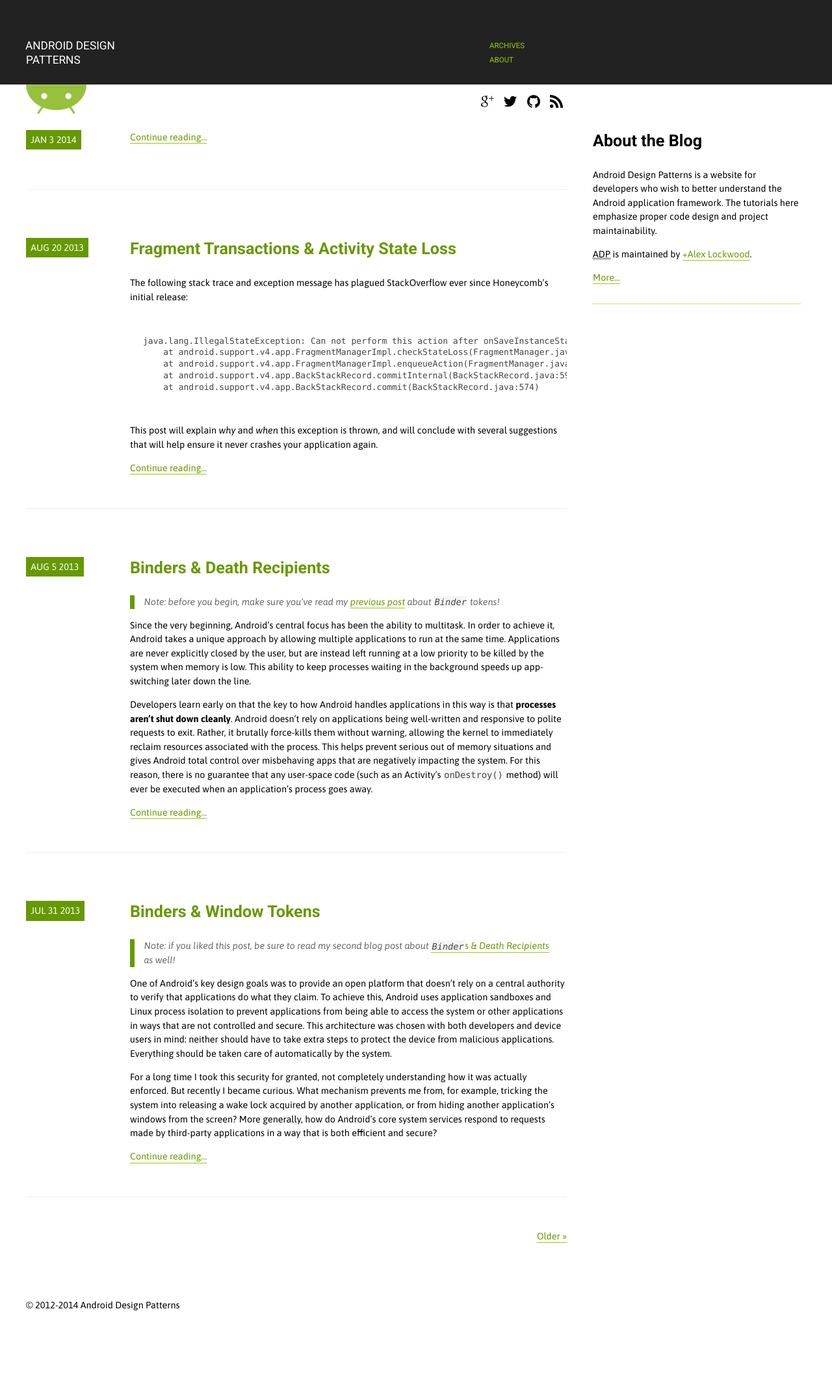
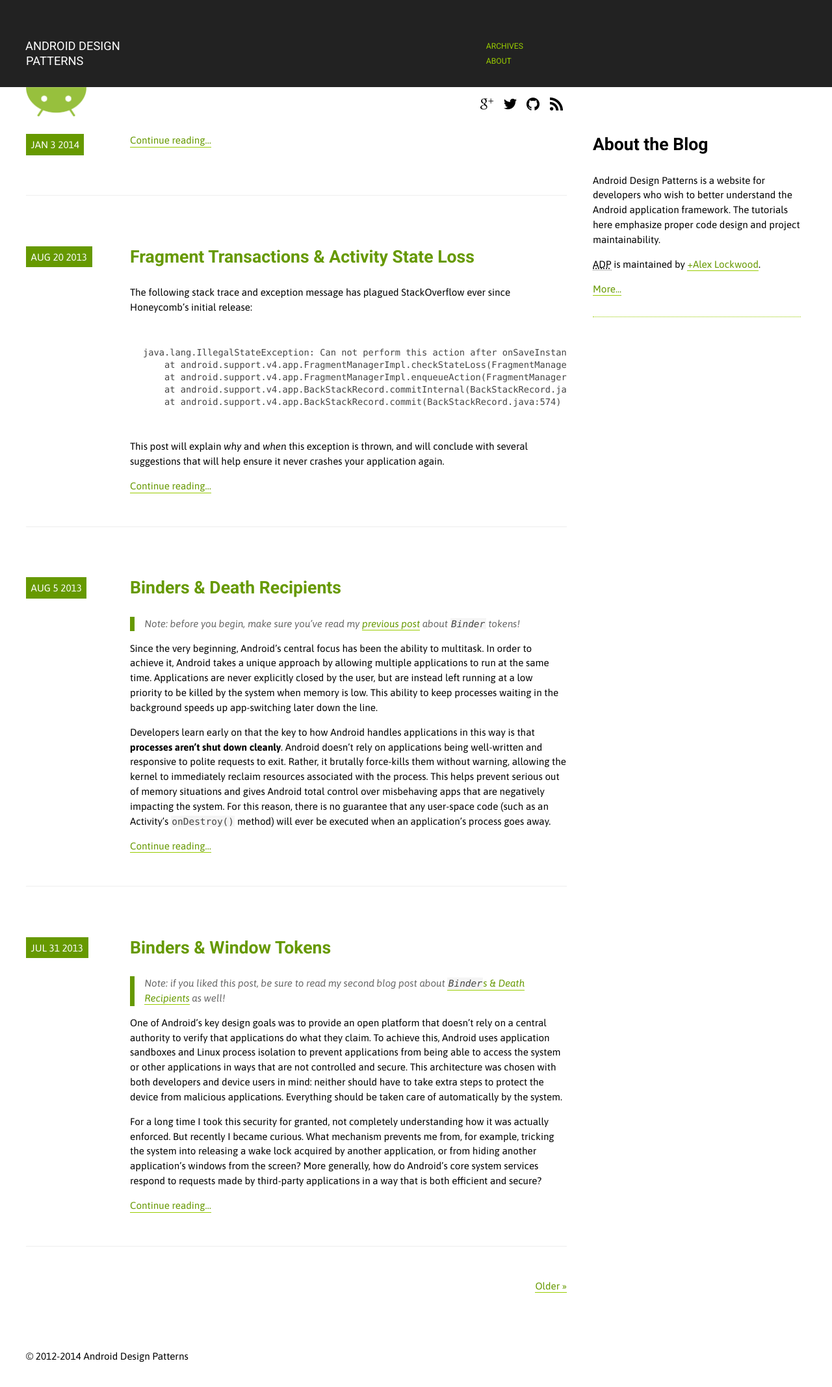
Before and after one commit to alexjlockwood/AndroidDesignPatterns, a Jekyll site: the page built from index.html, in a window 1280 px wide. Shown: the whole page at 65% size. Built offline with Jekyll 4.4.1, drawn with Linux system fonts in a browser that asks for light colours; Markdown is read by kramdown in place of the engine named in the settings; the list of posts is cut into pages by our own code; comment, search, counter and statistics services are not loaded; before the commit the page ends 2054 px from its top, so only the background shows below that.

Commit message:
Changed font to be slightly larger

```diff
--- a/css/style.css
+++ b/css/style.css
@@ -2,7 +2,7 @@
  * TYPOGRAPHY
  */
 body {
-    font-size: .9em;
+    font-size: .95em;
 }
 div {
     font-family: 'Asap', sans-serif !important;
@@ -214,7 +214,7 @@
     font-size: 1em;
     font-style: normal;
     text-transform: uppercase;
-    padding-top: 15px;
+    padding-top: 18px;
 }
 .date-block {
     background: #669900;
```
